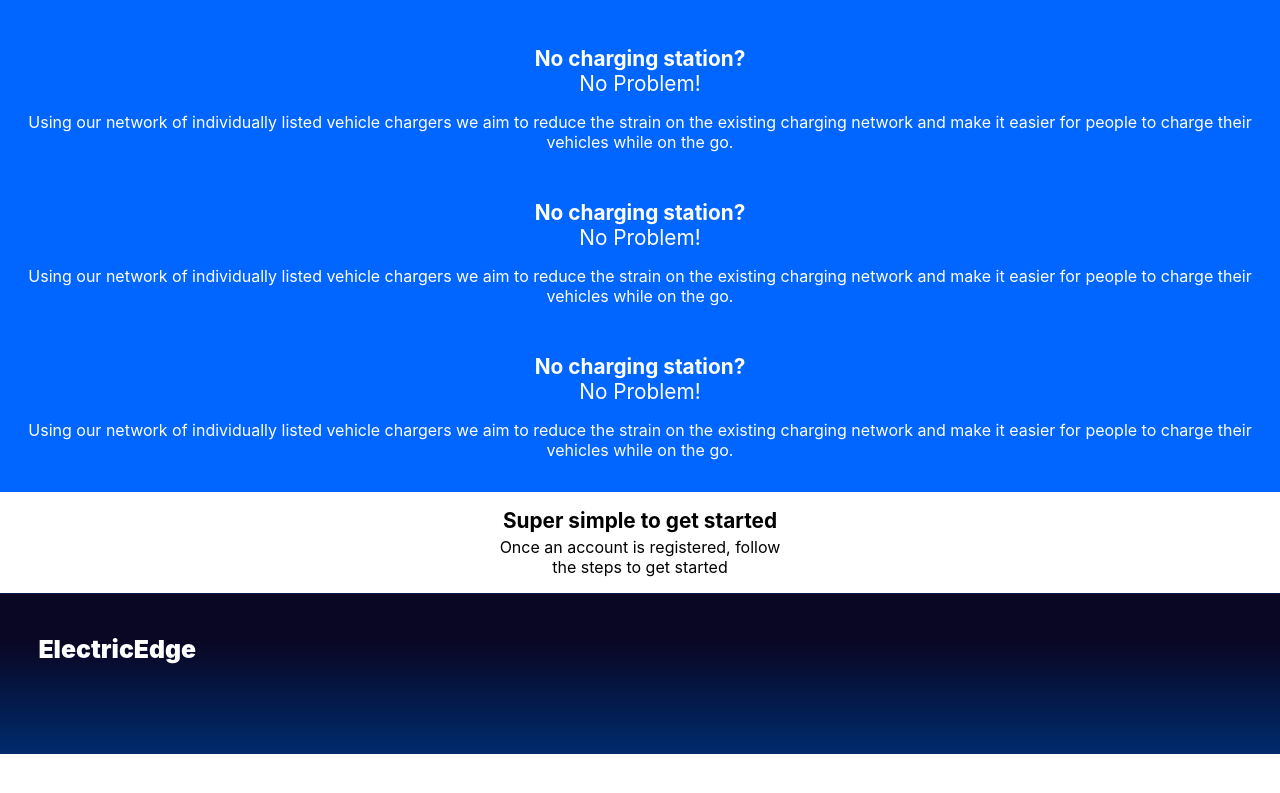
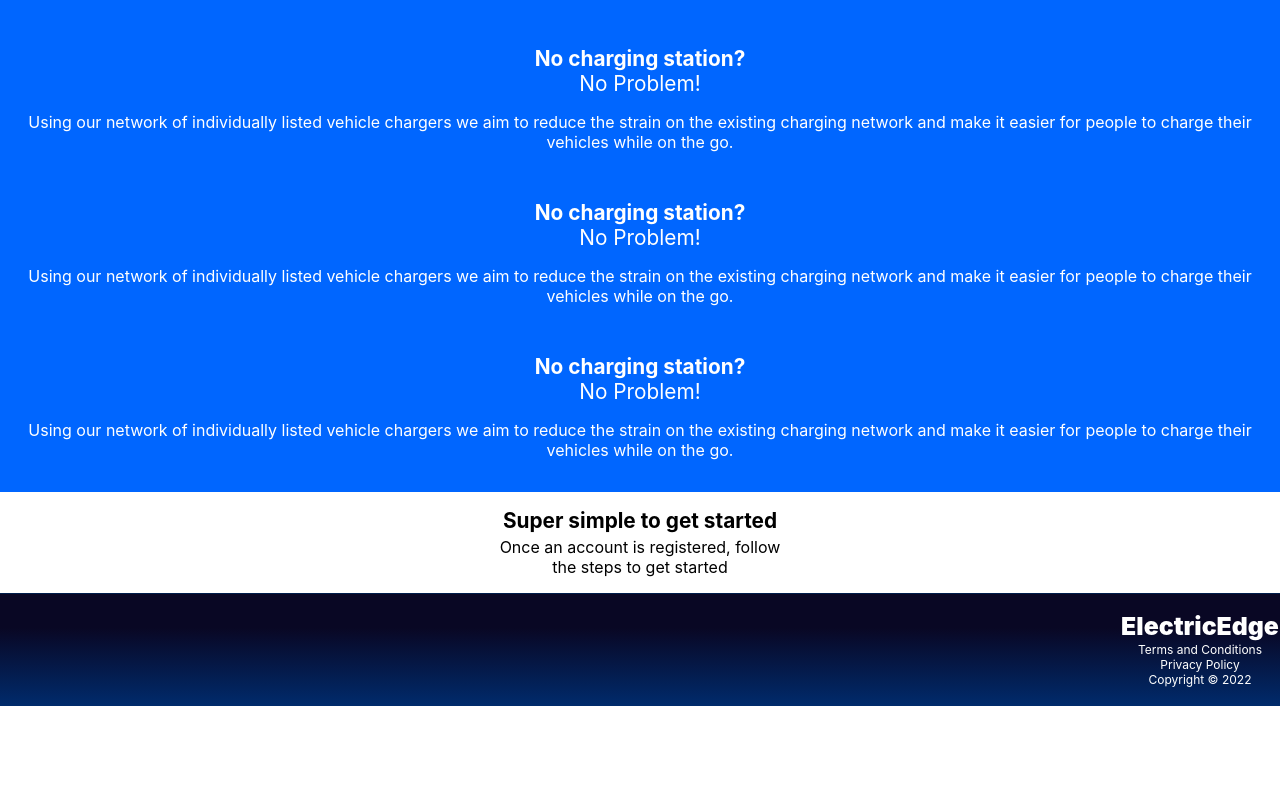
Before and after one commit to krishabbashyal/electric-edge, a Vue app in the folder client/: page / in a window 1280 px wide. Shown: the part 835-1628 px from the top of the page. After the commit the page ends 1541 px from the top, so only its background shows below. Built offline with nearby package versions, Linux system fonts and the light colour scheme.

Commit message:
Text
Added trademark text that shows up after ElectricEdge in the footer

```diff
--- a/client/src/components/GlobalAppFooter.vue
+++ b/client/src/components/GlobalAppFooter.vue
@@ -4,56 +4,49 @@
             ElectricEdge
         </h1>
         <h2>
-            Terms and Conditions
-            Privacy Policy
+            Terms and Conditions  <br>
+            Privacy Policy  <br>
             Copyright © 2022
         </h2>
     </div>
 </template>
-  bet
+
+
 <script>
+
     export default {
-    name: 'AppHeader',
+        name: 'AppFooter',
     }
+
 </script>
 
 <style scoped>
 
     .footer{
-    position: absolute;
         background-color: #ffffff;
         width: 150rem;
-    height: 10rem;
+        height: 7rem;
         border-top: 1px solid rgba(0, 0, 0, 0.301);
         background: linear-gradient(180deg, #090724 30.21%, #002B6C 100%);
     }
 
     h1{
         color: #FFFFFF;
-    /* text-align: center; */
+        text-align: center;
         font-size: 1.55rem;
-    padding: 2.4rem;
+        padding-top: 1rem;
         font-style: normal;
         font-weight: 900;
         line-height: 2rem;
     }
 
     h2{
-    position: absolute;
-    width: 174px;
-    height: 43px;
-    left: 91px;
-    top: 270px;
-
+        text-align: center;
         font-family: 'Inter';
         font-style: normal;
         font-weight: 400;
         font-size: 12px;
         line-height: 15px;
-    display: flex;
-    align-items: center;
-    text-align: center;
-
         color: #FFFFFF;
     }
 
```
Lines whose indentation alone changed are shown as unchanged.
